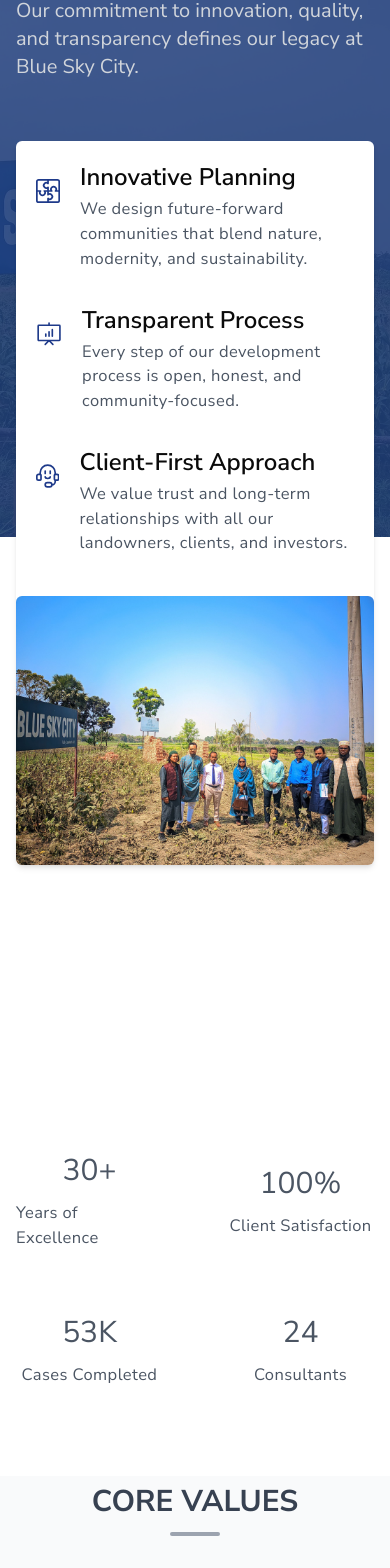
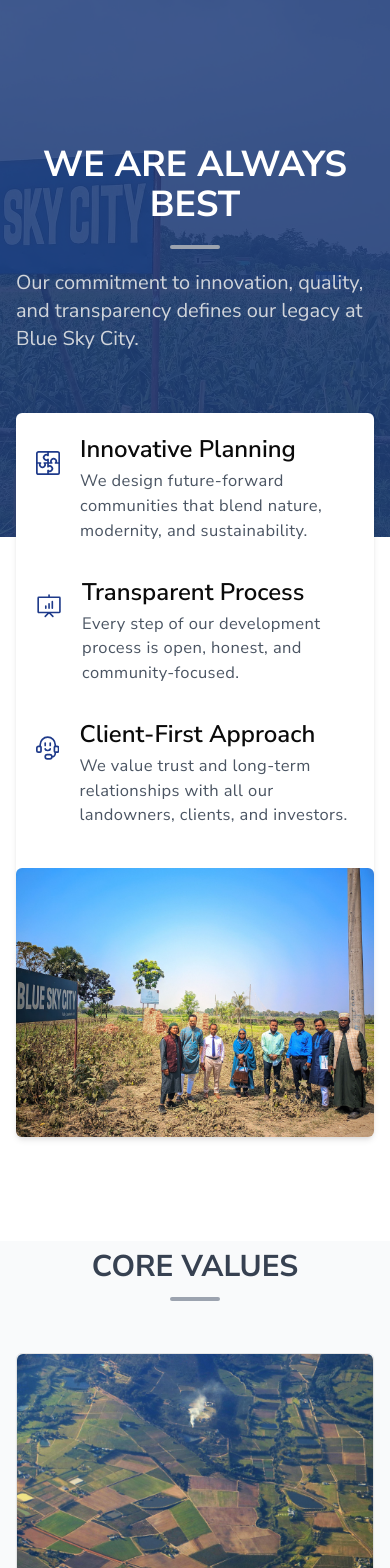
Before and after one commit to sabbir1257/blue_sky_fontend, a Next.js app: page /about in a window 390 px wide. Shown: the part 2118-3686 px from the top of the page. Built offline with nearby package versions, Linux system fonts and the light colour scheme.

Commit message:
all code push

```diff
--- a/src/components/pages/about/WeAreBestSection.tsx
+++ b/src/components/pages/about/WeAreBestSection.tsx
@@ -24,7 +24,7 @@ const WeAreBestSection = () => {
               Our commitment to innovation, quality, and transparency defines our legacy at Blue Sky City.
             </p>
           </div>
-        <div className="bg-white shadow-md rounded-md -mb-64 my-10 w-full h-auto">
+        <div className="bg-white shadow-md rounded-md lg:-mb-64 -mb-[800px]  my-10 w-full h-auto">
 
             <div className="flex lg:flex-row flex-col gap-5 justify-between w-full h-full">
               <div className="lg:flex-1 flex justify-center lg:items-center h-full">
--- a/src/pages/about/index.tsx
+++ b/src/pages/about/index.tsx
@@ -1,7 +1,7 @@
 import CoreValues from '@/components/pages/about/CoreValues'
 import OurHistories from '@/components/pages/about/OurHistories'
 import WeAreBestSection from '@/components/pages/about/WeAreBestSection'
-import TotalAnalysis from '@/components/shared/TotalAnalysis'
+// import TotalAnalysis from '@/components/shared/TotalAnalysis'
 import Container from '@/components/ui/Container'
 import EveryPageHeroSection from '@/components/ui/EveryPageHeroSection'
 import React from 'react'
@@ -15,7 +15,7 @@ const AboutUs = () => {
       <Container className='flex justify-center mb-20 text-gray-600' >
         <div className='mt-80 md:pt-20 lg:mt-0'>
 
-        <TotalAnalysis/>
+        {/* <TotalAnalysis/> */}
         </div>
       </Container>
       <CoreValues />
```
